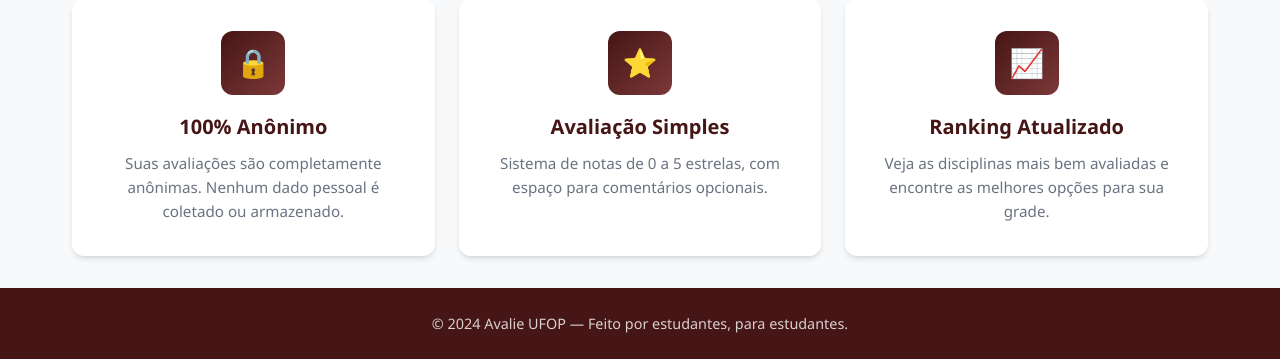
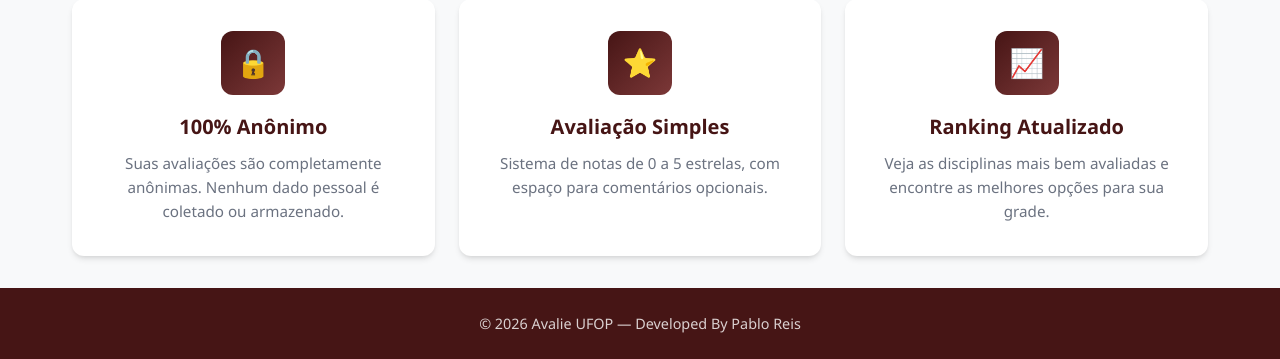
Before and after one commit to pabloreis5/avalie-ufop, a Flask app: page / in a window 1280 px wide. Shown: the part 535-894 px from the top of the page. Run offline with Flask 3, Linux system fonts and the light colour scheme.

Commit message:
Prototipos

```diff
--- a/src/templates/avaliar.html
+++ b/src/templates/avaliar.html
@@ -113,7 +113,7 @@
     </main>
 
     <footer>
-      <p>© 2024 Avalie UFOP — Feito por estudantes, para estudantes.</p>
+      <p>© 2026 Avalie UFOP — Developed By Pablo Reis</p>
     </footer>
 
     <script src="{{ url_for('static', filename='app.js') }}"></script>
--- a/src/templates/index.html
+++ b/src/templates/index.html
@@ -60,7 +60,7 @@
   </main>
 
   <footer>
-    <p>© 2024 Avalie UFOP — Feito por estudantes, para estudantes.</p>
+    <p>© 2026 Avalie UFOP — Developed By Pablo Reis</p>
   </footer>
 
   <script src="/static/app.js"></script>
--- a/src/templates/ranking.html
+++ b/src/templates/ranking.html
@@ -111,7 +111,7 @@
     </main>
 
     <footer>
-      <p>© 2024 Avalie UFOP — Feito por estudantes, para estudantes.</p>
+      <p>© 2026 Avalie UFOP — Developed By Pablo Reis</p>
     </footer>
 
     <script src="/static/app.js"></script>
```
Also changed, not shown: src/prototipos/avaliar-page.png (added), src/prototipos/home-page.png (added), src/prototipos/ranking-page.png (added).
